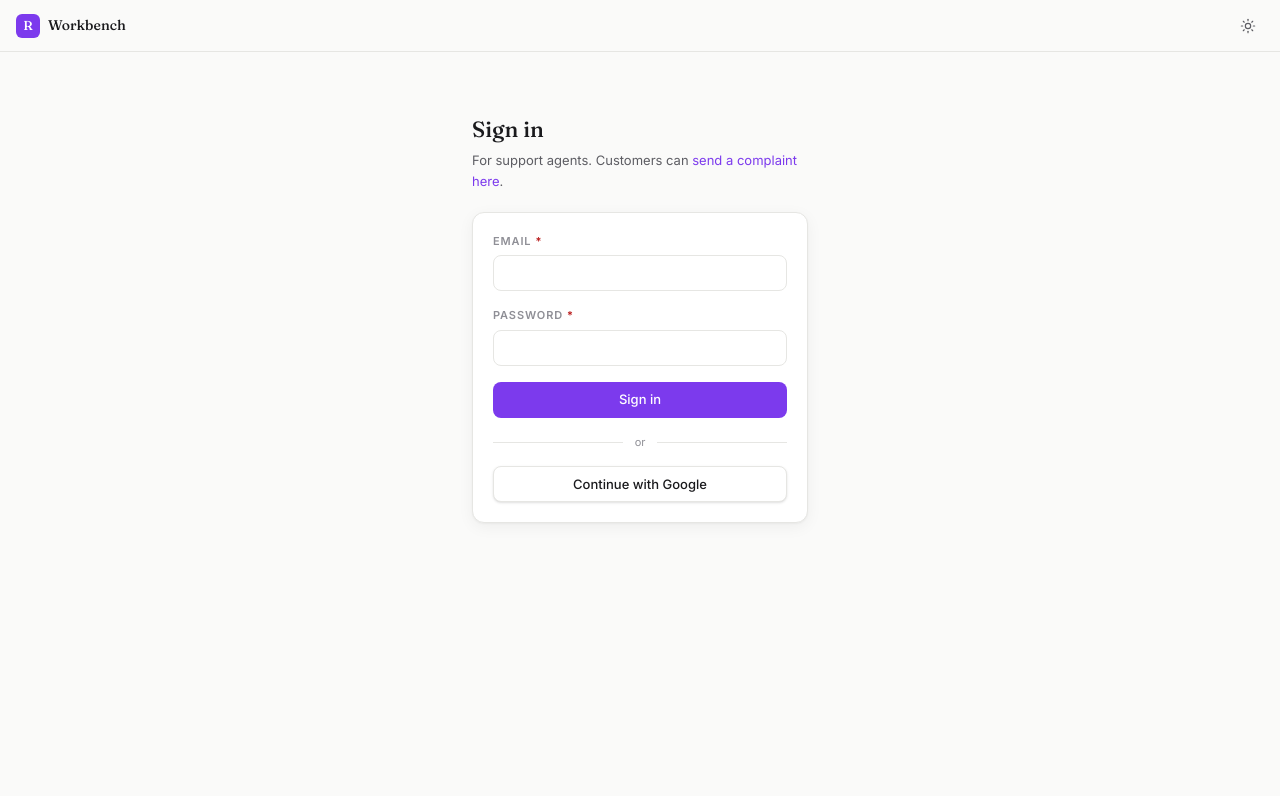
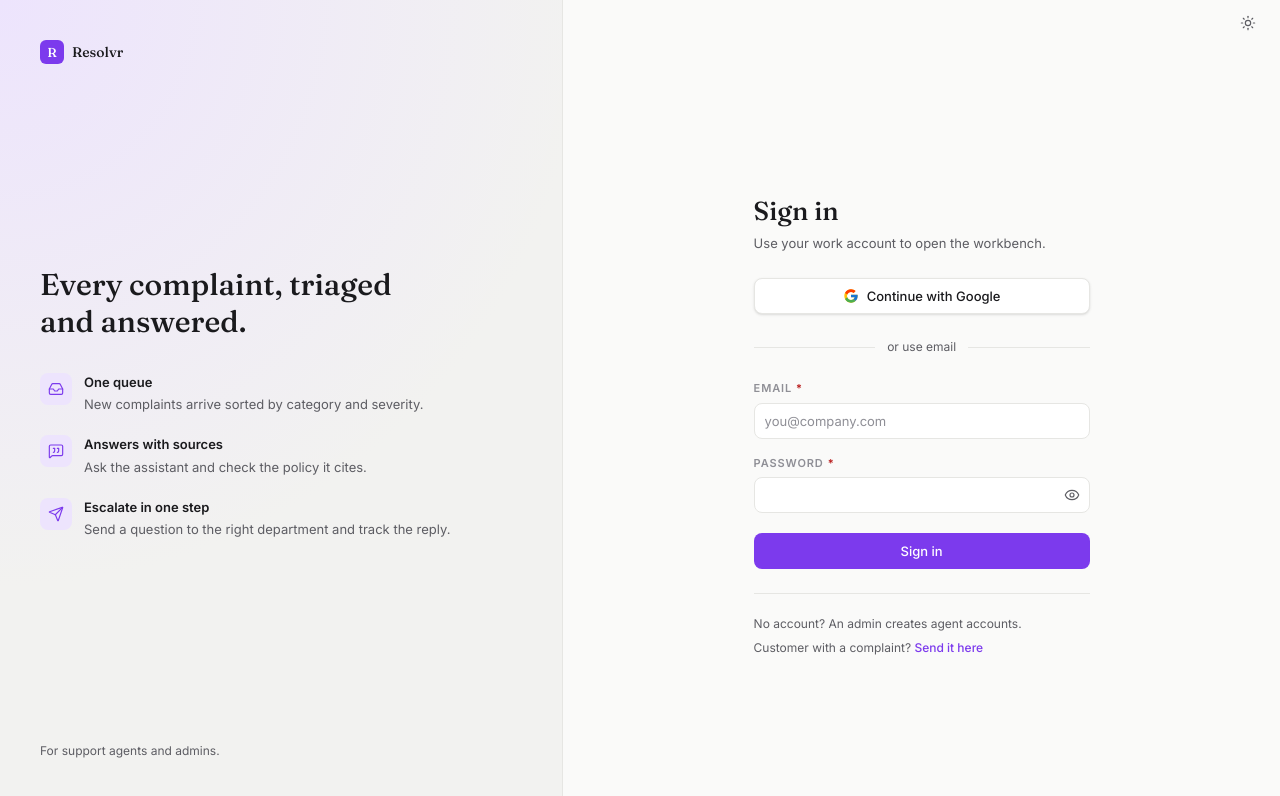
Before and after one commit to Abhimanyu9539/complaint-management-system, a React (Vite) app in the folder frontend/: page /login in a window 1280 px wide. Shown: the top 796 px of the page. Built offline with nearby package versions, Linux system fonts and the light colour scheme; no server answers.

Commit message:
Update Login Page UI

```diff
--- /dev/null
+++ b/frontend/src/components/ui/PasswordInput.tsx
@@ -0,0 +1,64 @@
+import { Eye, EyeOff } from 'lucide-react';
+import { useId, useState } from 'react';
+import type { InputHTMLAttributes, KeyboardEvent, Ref } from 'react';
+import { Field } from './Field';
+import { CONTROL_BASE, controlBorder, describedBy } from '@/lib/forms';
+
+interface PasswordInputProps
+  extends Omit<InputHTMLAttributes<HTMLInputElement>, 'value' | 'onChange' | 'id' | 'type'> {
+  label: string;
+  value: string;
+  onChange(value: string): void;
+  error?: string;
+  ref?: Ref<HTMLInputElement>;
+}
+
+/** `TextInput` for passwords: a show/hide toggle, and a hint while Caps Lock is on. */
+export function PasswordInput({
+  label,
+  value,
+  onChange,
+  error,
+  required = false,
+  className = '',
+  ...props
+}: PasswordInputProps) {
+  const id = useId();
+  const [visible, setVisible] = useState(false);
+  const [capsLock, setCapsLock] = useState(false);
+  const hint = capsLock ? 'Caps Lock is on.' : undefined;
+
+  function checkCapsLock(event: KeyboardEvent<HTMLInputElement>) {
+    setCapsLock(event.getModifierState('CapsLock'));
+  }
+
+  return (
+    <Field htmlFor={id} label={label} hint={hint} error={error} required={required}>
+      <div className="relative">
+        <input
+          id={id}
+          type={visible ? 'text' : 'password'}
+          value={value}
+          onChange={(event) => onChange(event.target.value)}
+          onKeyDown={checkCapsLock}
+          onKeyUp={checkCapsLock}
+          onBlur={() => setCapsLock(false)}
+          aria-invalid={error ? true : undefined}
+          aria-describedby={describedBy(id, Boolean(hint), Boolean(error))}
+          aria-required={required || undefined}
+          className={`h-9 pr-10 pl-2.5 ${CONTROL_BASE} ${controlBorder(Boolean(error))} ${className}`}
+          {...props}
+        />
+        <button
+          type="button"
+          onClick={() => setVisible((shown) => !shown)}
+          aria-label={visible ? 'Hide password' : 'Show password'}
+          aria-controls={id}
+          className="absolute inset-y-0 right-0 flex w-9 items-center justify-center rounded-r-lg text-text-muted transition-colors hover:text-text"
+        >
+          {visible ? <EyeOff size={16} strokeWidth={1.75} /> : <Eye size={16} strokeWidth={1.75} />}
+        </button>
+      </div>
+    </Field>
+  );
+}
--- a/frontend/src/components/ui/TextInput.tsx
+++ b/frontend/src/components/ui/TextInput.tsx
@@ -1,5 +1,5 @@
 import { useId } from 'react';
-import type { InputHTMLAttributes } from 'react';
+import type { InputHTMLAttributes, Ref } from 'react';
 import { Field } from './Field';
 import { CONTROL_BASE, controlBorder, describedBy } from '@/lib/forms';
 
@@ -10,6 +10,8 @@ interface TextInputProps
   onChange(value: string): void;
   hint?: string;
   error?: string;
+  /** React 19 passes `ref` as a prop; it reaches the input through `...props`. */
+  ref?: Ref<HTMLInputElement>;
 }
 
 /**
--- a/frontend/src/pages/LoginPage.tsx
+++ b/frontend/src/pages/LoginPage.tsx
@@ -1,29 +1,59 @@
-import { TriangleAlert } from 'lucide-react';
-import { useState } from 'react';
+import { CircleAlert, Inbox, MessageSquareQuote, Send, TriangleAlert } from 'lucide-react';
+import { useRef, useState } from 'react';
 import { Link, Navigate, useLocation, type Location } from 'react-router';
 import { ThemeToggle } from '@/components/layout/ThemeToggle';
 import { Button } from '@/components/ui/Button';
+import { PasswordInput } from '@/components/ui/PasswordInput';
 import { TextInput } from '@/components/ui/TextInput';
 import { authConfigured } from '@/lib/auth/supabase';
 import { useAuth } from '@/state/AuthProvider';
 
+const FEATURES = [
+  {
+    icon: Inbox,
+    title: 'One queue',
+    text: 'New complaints arrive sorted by category and severity.',
+  },
+  {
+    icon: MessageSquareQuote,
+    title: 'Answers with sources',
+    text: 'Ask the assistant and check the policy it cites.',
+  },
+  {
+    icon: Send,
+    title: 'Escalate in one step',
+    text: 'Send a question to the right department and track the reply.',
+  },
+];
+
+type FieldErrors = { email?: string; password?: string };
+
+/** A refused Google sign-in comes back with the reason in the query string or the hash. */
+function readRedirectError(location: Location): string | null {
+  const params = new URLSearchParams(location.search);
+  const hash = new URLSearchParams(location.hash.slice(1));
+  const code = params.get('error_code') ?? hash.get('error_code');
+  if (code === 'signup_disabled') {
+    return 'This Google account is not registered. Ask an admin to add you.';
+  }
+  return params.get('error_description') ?? hash.get('error_description');
+}
+
 /**
  * Agent sign-in: email and password, or Google. Accounts are created by an admin
  * in Supabase; public signup is off, so an unknown Google account is refused and
- * comes back here with Supabase's `error_description`.
+ * comes back here with Supabase's error.
  */
 export function LoginPage() {
   const { status, signInWithPassword, signInWithGoogle } = useAuth();
   const location = useLocation();
+  const emailRef = useRef<HTMLInputElement>(null);
+  const passwordRef = useRef<HTMLInputElement>(null);
   const [email, setEmail] = useState('');
   const [password, setPassword] = useState('');
+  const [fieldErrors, setFieldErrors] = useState<FieldErrors>({});
   const [busy, setBusy] = useState<'password' | 'google' | null>(null);
-  // A refused Google sign-in comes back with the reason in the query string or the hash.
-  const [error, setError] = useState<string | null>(
-    () =>
-      new URLSearchParams(location.search).get('error_description') ??
-      new URLSearchParams(location.hash.slice(1)).get('error_description'),
-  );
+  const [error, setError] = useState<string | null>(() => readRedirectError(location));
 
   if (status === 'loading') {
     return <div className="h-full w-full bg-bg" aria-busy="true" aria-label="Loading" />;
@@ -34,12 +64,22 @@ export function LoginPage() {
   }
 
   async function handlePassword() {
-    if (!email.trim() || !password) {
-      setError('Enter your email and password.');
+    const found: FieldErrors = {};
+    if (!email.trim()) found.email = 'Enter your email address.';
+    else if (!/^[^@\s]+@[^@\s]+\.[^@\s]+$/.test(email.trim())) {
+      found.email = 'Enter a valid email address.';
+    }
+    if (!password) found.password = 'Enter your password.';
+
+    setFieldErrors(found);
+    setError(null);
+    // Focus the first field that needs fixing, so its error is read out.
+    if (found.email || found.password) {
+      (found.email ? emailRef : passwordRef).current?.focus();
       return;
     }
+
     setBusy('password');
-    setError(null);
     const message = await signInWithPassword(email.trim(), password);
     setBusy(null);
     if (message) setError(message);
@@ -56,28 +96,26 @@ export function LoginPage() {
     }
   }
 
+  const disabled = busy !== null || !authConfigured;
+
   return (
-    <div className="flex h-full min-h-0 flex-col bg-bg">
-      <header className="flex h-13 shrink-0 items-center justify-between gap-2 border-b border-border px-4">
-        <div className="flex min-w-0 items-center gap-2">
-          <div className="flex h-6 w-6 shrink-0 items-center justify-center rounded-md bg-accent text-accent-text">
-            <span className="font-display text-[13px] leading-none">R</span>
+    <div className="flex h-full min-h-0 bg-bg">
+      <BrandPanel />
+
+      <div className="flex min-w-0 flex-1 flex-col">
+        <header className="flex h-13 shrink-0 items-center gap-2 px-4">
+          <BrandMark className="lg:hidden" />
+          <div className="ml-auto">
+            <ThemeToggle />
           </div>
-          <span className="truncate font-display text-[14px] font-medium text-text">Workbench</span>
-        </div>
-        <ThemeToggle />
         </header>
 
-      <main className="min-h-0 flex-1 overflow-y-auto">
-        <div className="mx-auto flex w-full max-w-sm flex-col gap-5 p-4 pt-10 sm:p-6 sm:pt-16">
+        <main className="flex min-h-0 flex-1 overflow-y-auto">
+          <div className="m-auto flex w-full max-w-sm flex-col gap-6 px-4 py-8 sm:px-6">
             <div>
-            <h1 className="font-display text-[22px] leading-tight font-medium text-text">Sign in</h1>
+              <h1 className="font-display text-[26px] leading-tight font-medium text-text">Sign in</h1>
               <p className="mt-1.5 text-[13px] leading-relaxed text-text-muted">
-              For support agents. Customers can{' '}
-              <Link to="/ticket" className="text-accent hover:underline">
-                send a complaint here
-              </Link>
-              .
+                Use your work account to open the workbench.
               </p>
             </div>
 
@@ -91,8 +129,33 @@ export function LoginPage() {
               </div>
             )}
 
+            {error && (
+              <div
+                role="alert"
+                className="flex items-start gap-2.5 rounded-xl border border-danger/30 bg-danger-soft px-3.5 py-3"
+              >
+                <CircleAlert size={16} strokeWidth={1.75} className="mt-px shrink-0 text-danger" />
+                <p className="text-[12px] leading-relaxed text-danger">{error}</p>
+              </div>
+            )}
+
+            <Button
+              onClick={() => void handleGoogle()}
+              loading={busy === 'google'}
+              disabled={disabled}
+              icon={<GoogleMark />}
+            >
+              Continue with Google
+            </Button>
+
+            <div className="flex items-center gap-3 text-[12px] text-text-muted">
+              <span className="h-px flex-1 bg-border" />
+              or use email
+              <span className="h-px flex-1 bg-border" />
+            </div>
+
             <form
-            className="flex flex-col gap-4 rounded-xl border border-border bg-surface p-4 shadow-card sm:p-5"
+              className="flex flex-col gap-4"
               onSubmit={(event) => {
                 event.preventDefault();
                 void handlePassword();
@@ -100,54 +163,125 @@ export function LoginPage() {
               noValidate
             >
               <TextInput
+                ref={emailRef}
                 label="Email"
                 type="email"
                 value={email}
-              onChange={setEmail}
+                onChange={(value) => {
+                  setEmail(value);
+                  setFieldErrors((prev) => ({ ...prev, email: undefined }));
+                }}
+                error={fieldErrors.email}
+                placeholder="you@company.com"
                 autoComplete="username"
+                autoCapitalize="none"
+                spellCheck={false}
                 required
               />
-            <TextInput
+              <PasswordInput
+                ref={passwordRef}
                 label="Password"
-              type="password"
                 value={password}
-              onChange={setPassword}
+                onChange={(value) => {
+                  setPassword(value);
+                  setFieldErrors((prev) => ({ ...prev, password: undefined }));
+                }}
+                error={fieldErrors.password}
                 autoComplete="current-password"
                 required
               />
-
-            {error && (
-              <p role="alert" className="text-[12px] leading-relaxed text-danger">
-                {error}
-              </p>
-            )}
 
               <Button
                 type="submit"
                 variant="primary"
                 loading={busy === 'password'}
-              disabled={busy !== null || !authConfigured}
+                disabled={disabled}
+                className="mt-1"
               >
-              Sign in
-            </Button>
-
-            <div className="flex items-center gap-3 text-[11px] text-text-faint">
-              <span className="h-px flex-1 bg-border" />
-              or
-              <span className="h-px flex-1 bg-border" />
-            </div>
-
-            <Button
-              type="button"
-              onClick={() => void handleGoogle()}
-              loading={busy === 'google'}
-              disabled={busy !== null || !authConfigured}
-            >
-              Continue with Google
+                {busy === 'password' ? 'Signing in…' : 'Sign in'}
               </Button>
             </form>
+
+            <div className="flex flex-col gap-1 border-t border-border pt-5 text-[12px] leading-relaxed text-text-muted">
+              <p>No account? An admin creates agent accounts.</p>
+              <p>
+                Customer with a complaint?{' '}
+                <Link
+                  to="/ticket"
+                  className="font-medium text-accent underline-offset-2 hover:underline"
+                >
+                  Send it here
+                </Link>
+              </p>
+            </div>
           </div>
         </main>
       </div>
+    </div>
   );
 }
+
+function BrandMark({ className = '' }: { className?: string }) {
+  return (
+    <div className={`flex min-w-0 items-center gap-2 ${className}`}>
+      <div className="flex h-6 w-6 shrink-0 items-center justify-center rounded-md bg-accent text-accent-text">
+        <span className="font-display text-[13px] leading-none">R</span>
+      </div>
+      <span className="truncate font-display text-[14px] font-medium text-text">Resolvr</span>
+    </div>
+  );
+}
+
+/** Desktop only: what the workbench is for, beside the form. */
+function BrandPanel() {
+  return (
+    <aside className="hidden w-[44%] max-w-xl shrink-0 flex-col justify-between border-r border-border bg-surface-2 bg-[radial-gradient(circle_at_0%_0%,var(--accent-soft),transparent_60%)] p-10 lg:flex">
+      <BrandMark />
+
+      <div>
+        <p className="max-w-sm font-display text-[30px] leading-tight font-medium text-text">
+          Every complaint, triaged and answered.
+        </p>
+        <ul className="mt-8 flex flex-col gap-5">
+          {FEATURES.map(({ icon: Icon, title, text }) => (
+            <li key={title} className="flex gap-3">
+              <span className="flex h-8 w-8 shrink-0 items-center justify-center rounded-lg bg-accent-soft text-accent">
+                <Icon size={16} strokeWidth={1.75} aria-hidden="true" />
+              </span>
+              <div>
+                <p className="text-[13px] font-semibold text-text">{title}</p>
+                <p className="mt-0.5 text-[13px] leading-relaxed text-text-muted">{text}</p>
+              </div>
+            </li>
+          ))}
+        </ul>
+      </div>
+
+      <p className="text-[12px] text-text-muted">For support agents and admins.</p>
+    </aside>
+  );
+}
+
+/** Google's "G", which their sign-in branding asks for on the button. */
+function GoogleMark() {
+  return (
+    <svg viewBox="0 0 48 48" width="16" height="16" aria-hidden="true">
+      <path
+        fill="#FFC107"
+        d="M43.6 20.1H42V20H24v8h11.3c-1.6 4.7-6.1 8-11.3 8-6.6 0-12-5.4-12-12s5.4-12 12-12c3.1 0 5.8 1.2 8 3l5.7-5.7C34 6.1 29.3 4 24 4 13 4 4 13 4 24s9 20 20 20 20-9 20-20c0-1.3-.1-2.7-.4-3.9z"
+      />
+      <path
+        fill="#FF3D00"
+        d="m6.3 14.7 6.6 4.8C14.7 15.1 19 12 24 12c3.1 0 5.8 1.2 8 3l5.7-5.7C34 6.1 29.3 4 24 4 16.3 4 9.7 8.3 6.3 14.7z"
+      />
+      <path
+        fill="#4CAF50"
+        d="M24 44c5.2 0 9.9-2 13.4-5.2l-6.2-5.2c-2 1.5-4.5 2.4-7.2 2.4-5.2 0-9.6-3.3-11.3-7.9l-6.5 5C9.5 39.6 16.2 44 24 44z"
+      />
+      <path
+        fill="#1976D2"
+        d="M43.6 20.1H42V20H24v8h11.3c-.8 2.2-2.2 4.2-4.1 5.6l6.2 5.2C37 39.2 44 34 44 24c0-1.3-.1-2.7-.4-3.9z"
+      />
+    </svg>
+  );
+}
--- a/frontend/src/state/AuthProvider.tsx
+++ b/frontend/src/state/AuthProvider.tsx
@@ -100,7 +100,8 @@ export function AuthProvider({ children }: { children: ReactNode }) {
   const signInWithPassword = useCallback(async (email: string, password: string) => {
     if (!supabase) return NOT_CONFIGURED;
     const { error: failure } = await supabase.auth.signInWithPassword({ email, password });
-    return failure ? failure.message : null;
+    if (!failure) return null;
+    return failure.code === 'invalid_credentials' ? 'Incorrect email or password.' : failure.message;
   }, []);
 
   const signInWithGoogle = useCallback(async () => {
```
Lines whose indentation alone changed are shown as unchanged.
